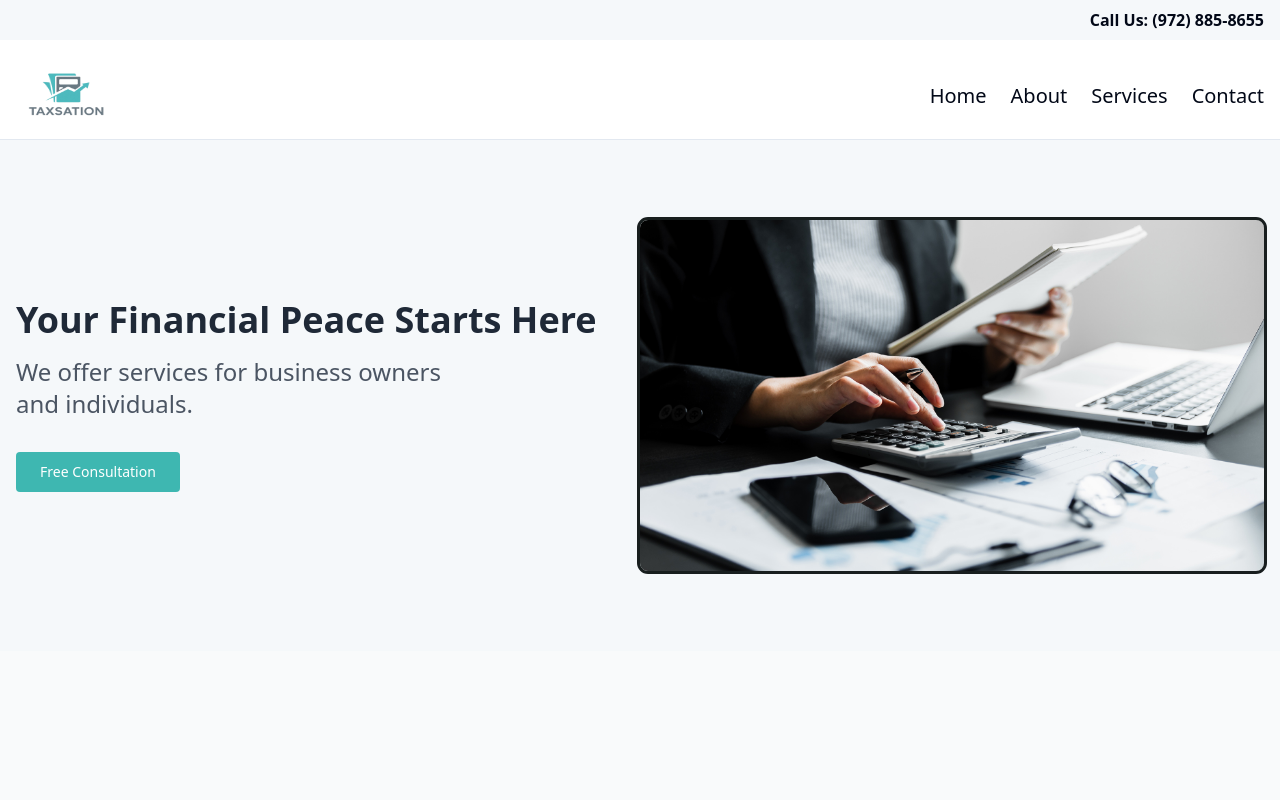
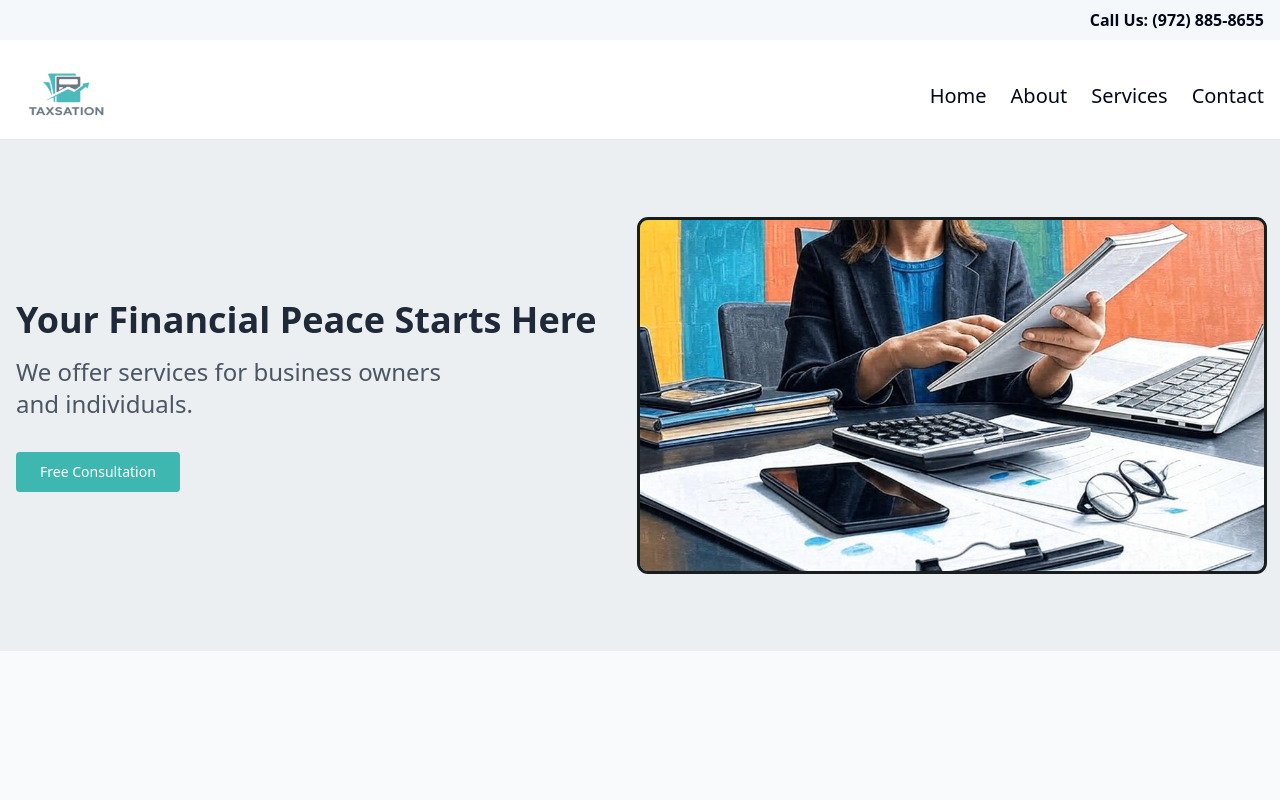
Before and after one commit to HamCraft/accounting-website, a Next.js app: page / in a window 1280 px wide. Shown: the top 800 px of the page. Built offline with nearby package versions, Linux system fonts and the light colour scheme.

Commit message:
image done

```diff
--- a/src/components/hero-section.tsx
+++ b/src/components/hero-section.tsx
@@ -5,7 +5,7 @@
 
 export default function HeroSection() {
   return (
-    <section className="flex-1 bg-[#f5f8fa]">
+    <section className="flex-1 bg-[#eceff1]">
       <div className="max-w-7xl mx-auto px-4 py-12 md:py-20 flex flex-col md:flex-row items-center">
         <div className="md:w-1/2 mb-8 md:mb-0">
           <h1 className="text-4xl md:text-4xl font-bold text-gray-800 mb-4">Your Financial Peace Starts Here</h1>
```
Also changed, not shown: public/accountant.jpg.
